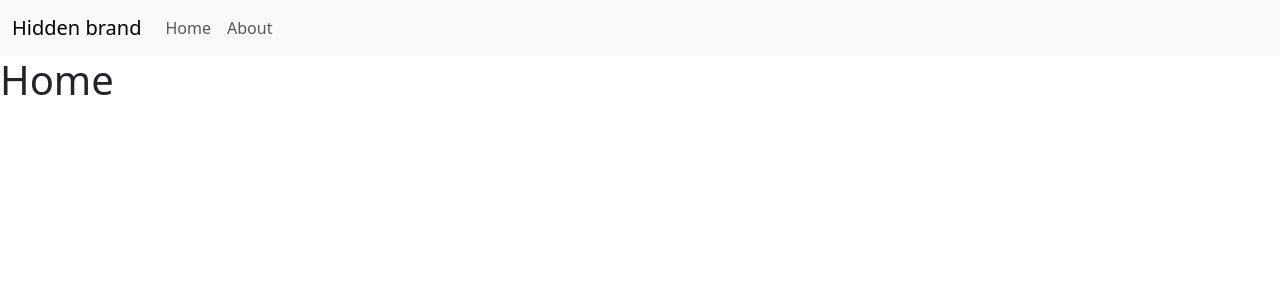
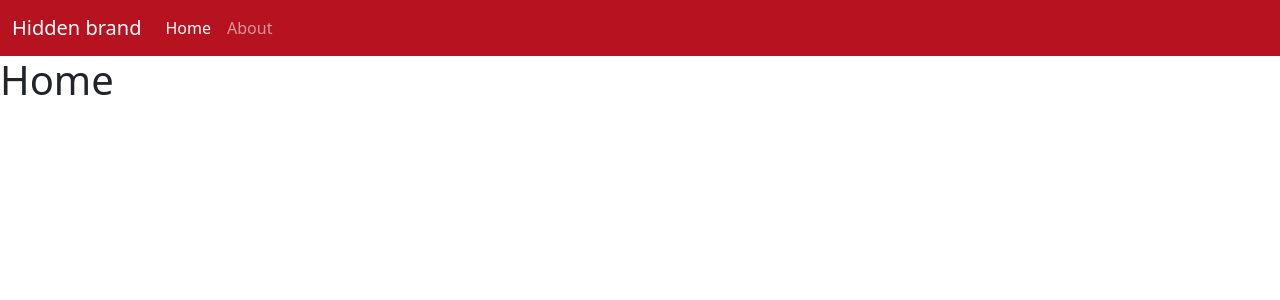
Before and after one commit to adam-lafontaine/WebDevSandbox, a Vue app in the folder VitePinaBootstrap/: page / in a window 1280 px wide. Shown: the top 300 px of the page. Built offline with nearby package versions, Linux system fonts and the light colour scheme.

Commit message:
style router links

```diff
--- a/VitePinaBootstrap/src/App.vue
+++ b/VitePinaBootstrap/src/App.vue
@@ -11,12 +11,12 @@ const menu_items = ref([
 
 
 <template>
-<nav class="navbar navbar-expand-lg bg-body-tertiary">
+<nav class="navbar navbar-expand-lg navbar-dark nav-color">
   <div class="container-fluid">
-    <button class="navbar-toggler" type="button" data-bs-toggle="collapse" data-bs-target="#navbarTogglerDemo01" aria-controls="navbarTogglerDemo01" aria-expanded="false" aria-label="Toggle navigation">
+    <button class="navbar-toggler" type="button" data-bs-toggle="collapse" data-bs-target="#navbarLinks" aria-controls="navbarLinks" aria-expanded="false" aria-label="Toggle navigation">
       <span class="navbar-toggler-icon"></span>
     </button>
-    <div class="collapse navbar-collapse" id="navbarTogglerDemo01">
+    <div class="collapse navbar-collapse" id="navbarLinks">
       <a class="navbar-brand" href="#">Hidden brand</a>
       <ul class="navbar-nav" v-for="item in menu_items" :key="item.id">
         <li class="nav-item">
--- a/VitePinaBootstrap/src/main.ts
+++ b/VitePinaBootstrap/src/main.ts
@@ -1,5 +1,5 @@
 
-//import './style.css'
+import './styles/style.css'
 
 
 import { createApp } from 'vue'
--- a/VitePinaBootstrap/src/router/router.ts
+++ b/VitePinaBootstrap/src/router/router.ts
@@ -2,7 +2,7 @@ import { createRouter, createWebHistory } from 'vue-router'
 
 import Home from '../components/Home.vue'
 
-const about = () => { import("../components/About.vue"); };
+const about = () => { return import("../components/About.vue"); };
 
 
 const routes = [
@@ -20,6 +20,7 @@ const routes = [
 
 const router = createRouter({
     history: createWebHistory(),
+    linkActiveClass: "router-link-active active",
 
     routes: routes
 });
--- /dev/null
+++ b/VitePinaBootstrap/src/styles/style.css
@@ -0,0 +1,4 @@
+
+.nav-color {
+    background-color: rgb(183, 18, 32) !important;
+}
```
Also changed, not shown: VitePinaBootstrap/src/style.css (deleted).
